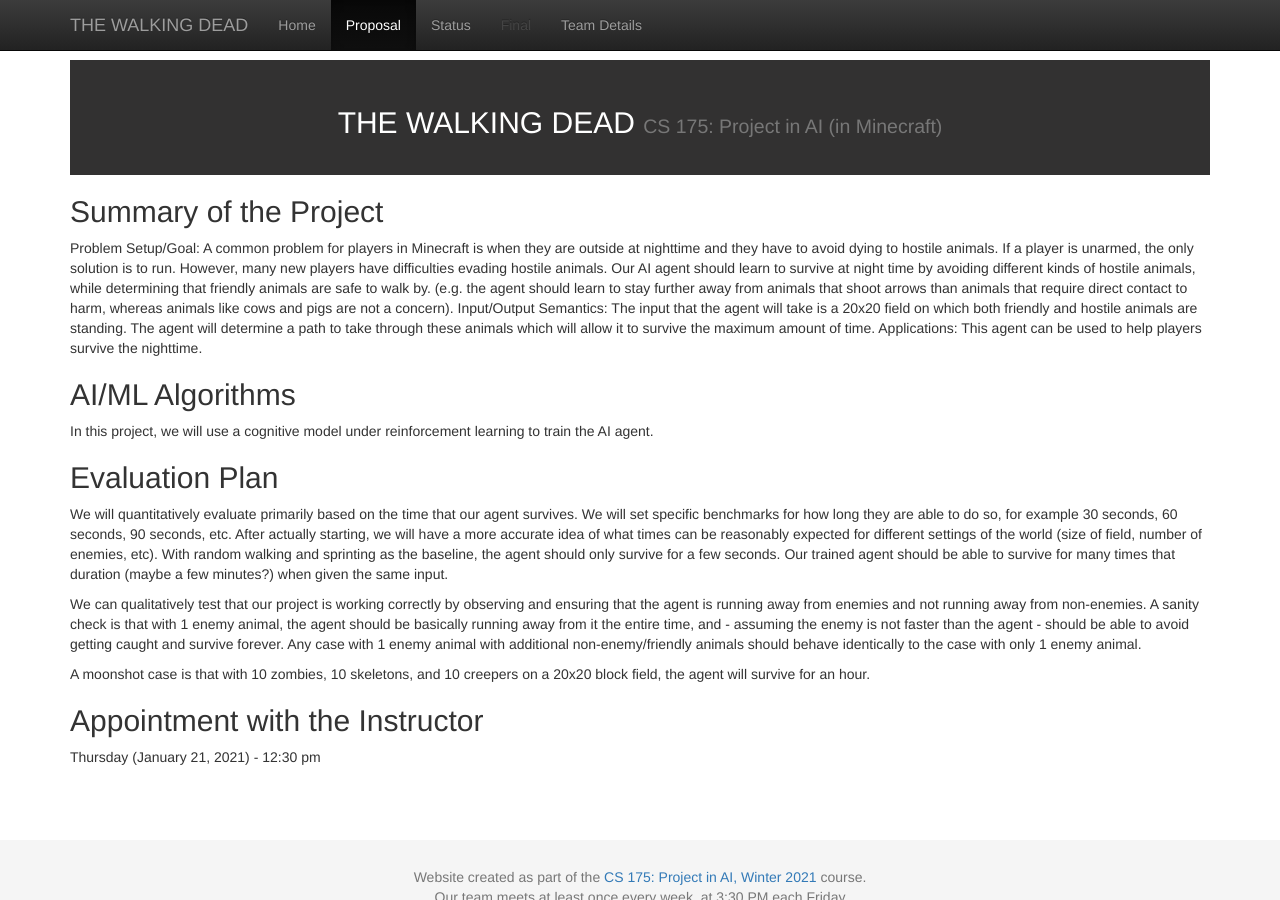
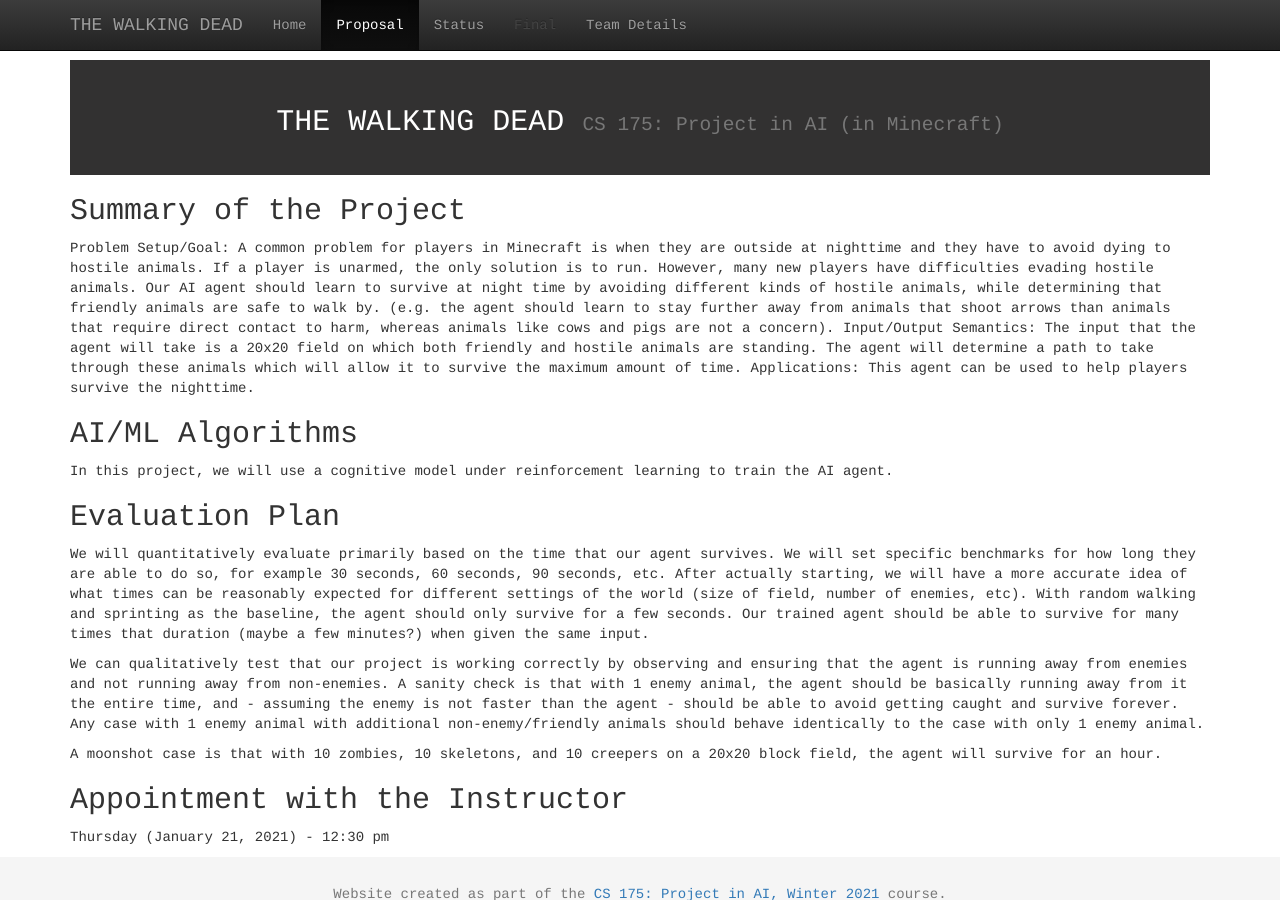
Before and after one commit to rayoh123/Moobloom, a Jekyll site: the page built from docs/proposal.md, in a window 1280 px wide and 900 px high. Built offline with Jekyll 4.4.1, drawn with Linux system fonts in a browser that asks for light colours.

Commit message:
Changed font

```diff
--- a/docs/_layouts/default.html
+++ b/docs/_layouts/default.html
@@ -36,6 +36,10 @@
   background: #323131;
   color: white;
   font-size: 32px;
+}
+
+body {
+  font-family: courier, serif;
 }
 
 /* Page Content */
```
